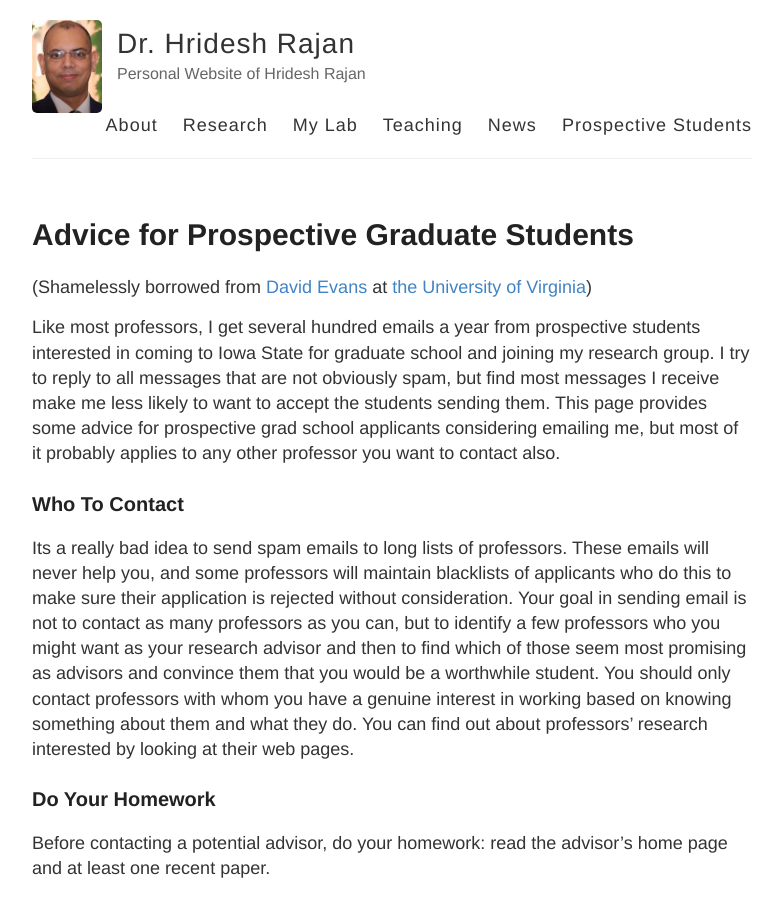
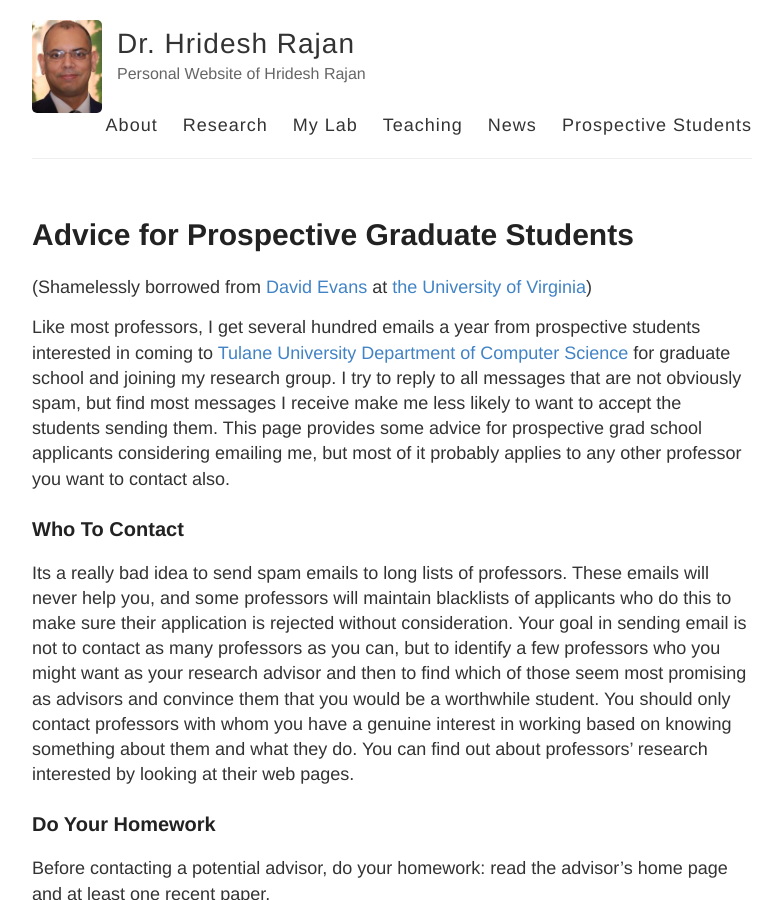
Before and after one commit to hridesh/hridesh.github.io, a Jekyll site: the page built from prospective.md, in a window 1280 px wide and 900 px high. Shown: the whole window, without its empty margins (248-1030 px from the left). Built offline with Jekyll 4.4.1, drawn with Linux system fonts in a browser that asks for light colours.

Commit message:
fix links...

```diff
--- a/prospective.md
+++ b/prospective.md
@@ -5,7 +5,7 @@ permalink: /prospective/
 ---
 (Shamelessly borrowed from [David Evans](http://www.cs.virginia.edu/~evans/) at [the University of Virginia](http://virginia.edu))
 
-Like most professors, I get several hundred emails a year from prospective students interested in coming to Iowa State for graduate school and joining my research group. I try to reply to all messages that are not obviously spam, but find most messages I receive make me less likely to want to accept the students sending them. This page provides some advice for prospective grad school applicants considering emailing me, but most of it probably applies to any other professor you want to contact also.
+Like most professors, I get several hundred emails a year from prospective students interested in coming to [Tulane University Department of Computer Science](https://sse.tulane.edu/cs) for graduate school and joining my research group. I try to reply to all messages that are not obviously spam, but find most messages I receive make me less likely to want to accept the students sending them. This page provides some advice for prospective grad school applicants considering emailing me, but most of it probably applies to any other professor you want to contact also.
 
 ### Who To Contact
 
```
Also changed, not shown: about.md (+1 -0 lines), research.md (+1 -1 lines).
